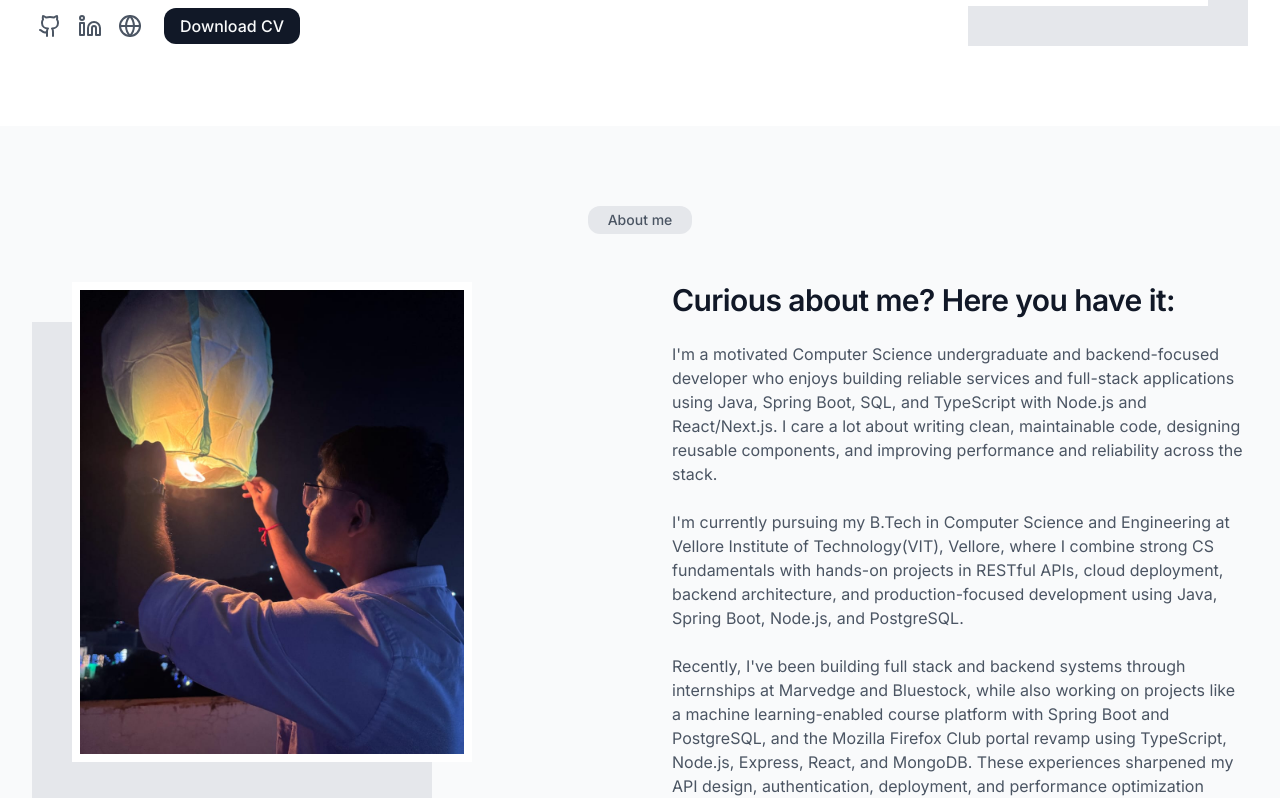
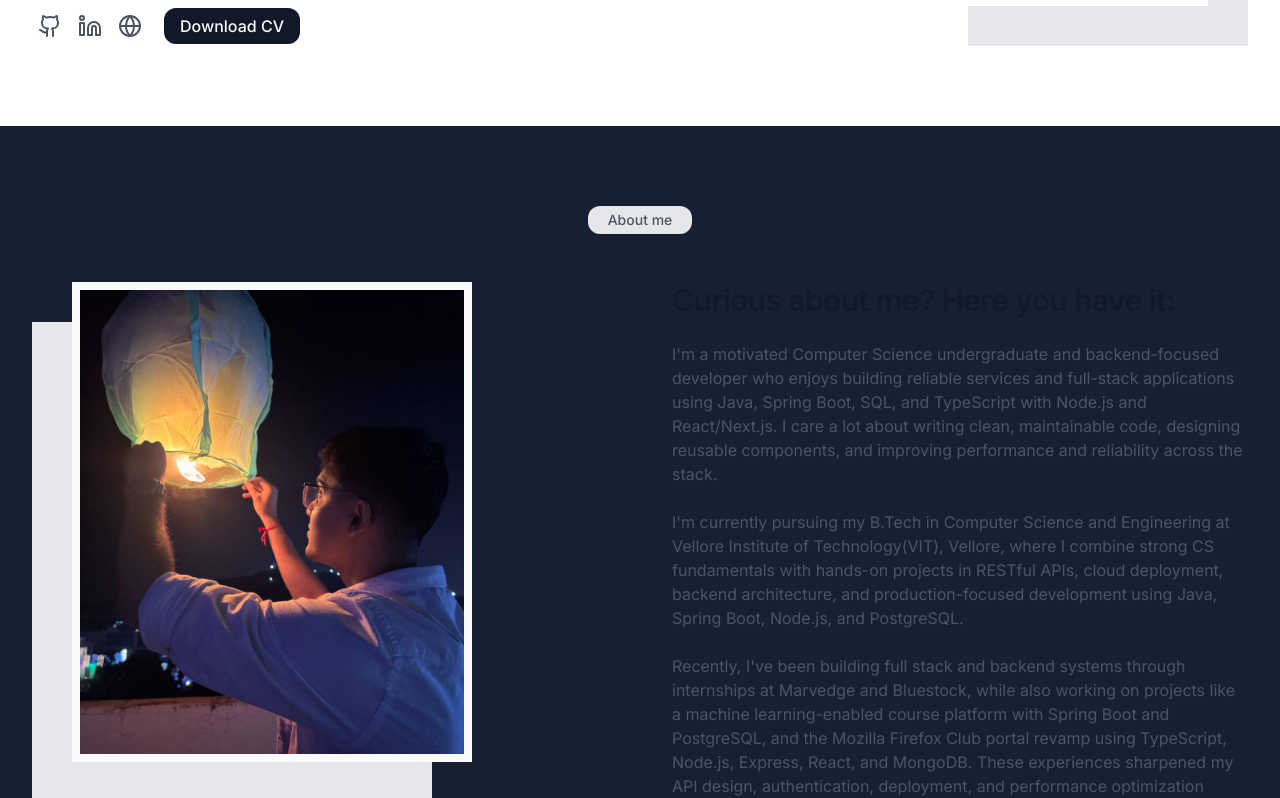
Before and after one commit to jayant733/Portfolio, a Next.js app: page / in a window 1280 px wide. Shown: the part 463-1261 px from the top of the page. Built offline with nearby package versions, Linux system fonts and the light colour scheme.

Commit message:
Adjust section background colors

```diff
--- a/src/components/sections/about-me.tsx
+++ b/src/components/sections/about-me.tsx
@@ -9,7 +9,7 @@ import { EXTERNAL_LINKS } from '@/lib/data';
 import DownloadCV from '../general/download-cv';
 const AboutMeSection = () => {
   return (
-    <Container className="section-light" id="about">
+    <Container className="bg-[#172033]" id="about">
       <div className="self-center">
         <Tag label="About me" />
       </div>
--- a/src/components/sections/certification.tsx
+++ b/src/components/sections/certification.tsx
@@ -7,7 +7,7 @@ import CertificateCard from '../layout/certification-card';
 
 const CertificationsSection = () => {
   return (
-    <Container id="certifications" className="section-light">
+    <Container id="certifications" className="bg-[#030712]">
       <div className="flex flex-col items-center gap-4">
         <div className="self-center">
           <Tag label="Certifications" />
--- a/src/components/sections/leadership.tsx
+++ b/src/components/sections/leadership.tsx
@@ -6,7 +6,7 @@ import Container from '@/components/layout/container';
 
 const LeadershipSection = () => {
   return (
-    <Container id="leadership" className="section-light">
+    <Container id="leadership" className="bg-[#172033]">
       <div className="flex flex-col items-center gap-4">
         <div className="self-center">
           <Tag label="Leadership" />
--- a/src/components/sections/skills.tsx
+++ b/src/components/sections/skills.tsx
@@ -6,7 +6,7 @@ import Container from '@/components/layout/container';
 
 const SkillsSection = () => {
   return (
-    <Container className="section-light">
+    <Container className="bg-[#172033]">
       <div className="flex flex-col items-center gap-4">
         <div className="self-center">
           <Tag label="Skills" />
```
